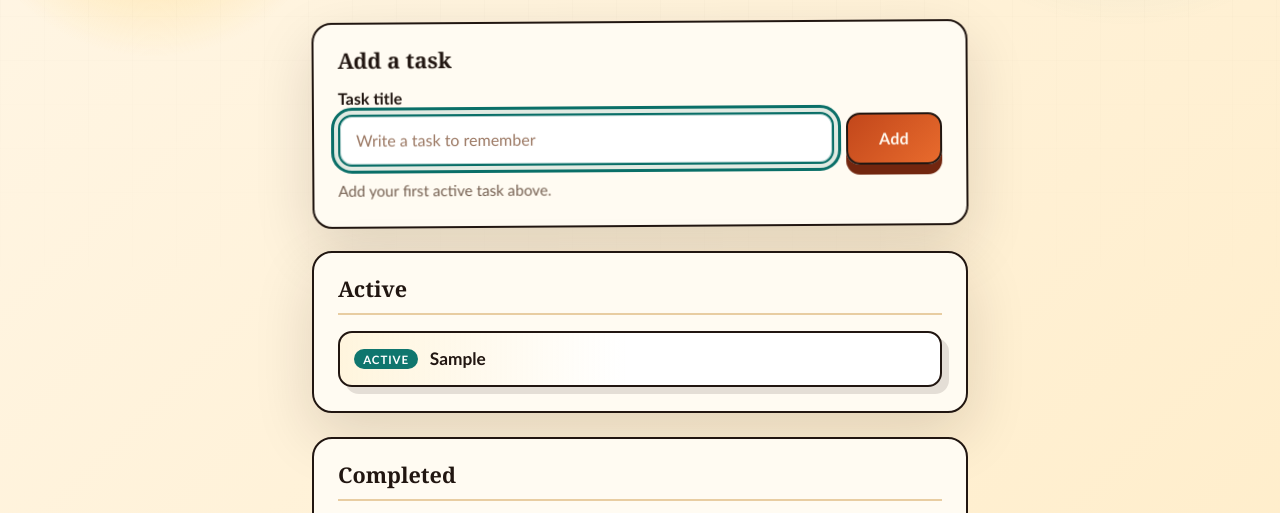
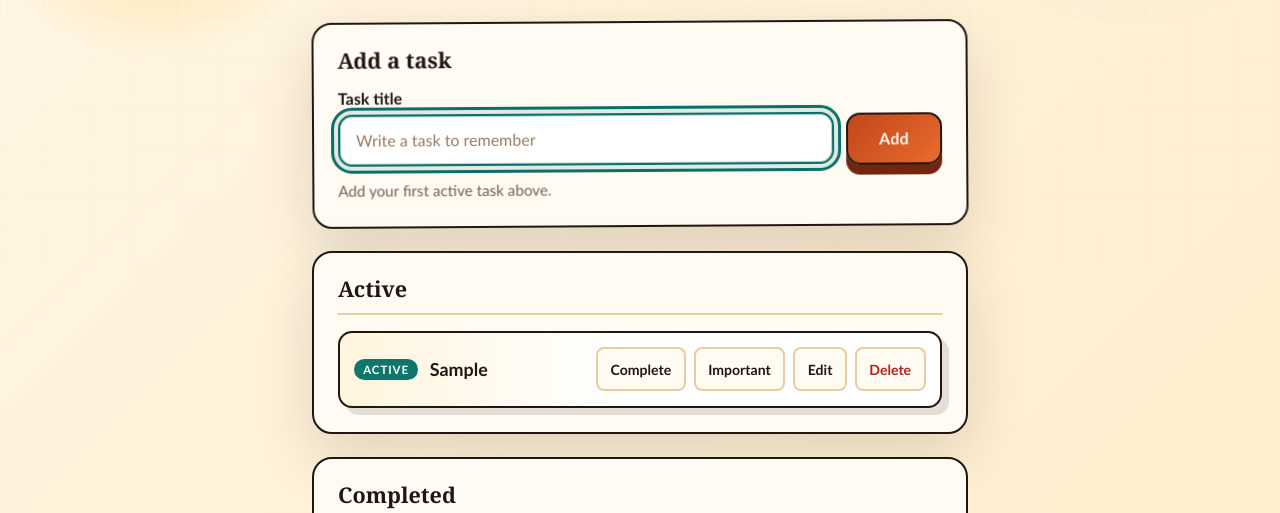
Before and after one commit to Cloly1941/simple-todo-bmad-claude, a website built with Vite: page index.html in a window 1280 px wide. Both pictures are taken after typing "Sample" into the empty fields and a click on the button "Add". Shown: the part 248-761 px from the top of the page. Built offline with nearby package versions, Linux system fonts and the light colour scheme.

Commit message:
feat(story-1.4): render active tasks with controls
Make active task rows scannable and keyboard-accessible while preserving safe text rendering for user-entered titles.

Co-Authored-By: Claude Opus 4.7 <noreply@anthropic.com>

```diff
--- a/src/render.js
+++ b/src/render.js
@@ -18,20 +18,57 @@ export function renderActiveTasks(tasks) {
   activeList.hidden = activeTasks.length === 0;
 }
 
-function createActiveTaskItem(task) {
+export function createActiveTaskItem(task) {
+  const viewModel = createActiveTaskViewModel(task);
   const item = document.createElement("li");
   item.className = "task-item";
-  item.dataset.taskId = task.id;
+  item.dataset.taskId = viewModel.id;
 
   const status = document.createElement("span");
   status.className = "task-status";
-  status.textContent = "Active";
+  status.textContent = viewModel.status;
+
+  const content = document.createElement("div");
+  content.className = "task-content";
 
   const title = document.createElement("span");
   title.className = "task-title";
-  title.textContent = task.title;
+  title.textContent = viewModel.title;
 
-  item.append(status, title);
+  content.append(title);
+
+  const actions = document.createElement("div");
+  actions.className = "task-actions";
+  actions.setAttribute("aria-label", viewModel.actionsLabel);
+
+  actions.append(...viewModel.actions.map((action) => createTaskAction(action)));
+
+  item.append(status, content, actions);
 
   return item;
 }
+
+export function createActiveTaskViewModel(task) {
+  return {
+    id: task.id,
+    title: task.title,
+    status: "Active",
+    actionsLabel: `Actions for ${task.title}`,
+    actions: [
+      { action: "complete", label: "Complete", ariaLabel: `Complete task: ${task.title}` },
+      { action: "toggle-important", label: "Important", ariaLabel: `Mark important: ${task.title}` },
+      { action: "edit", label: "Edit", ariaLabel: `Edit task: ${task.title}` },
+      { action: "delete", label: "Delete", ariaLabel: `Delete task: ${task.title}` },
+    ],
+  };
+}
+
+function createTaskAction({ action, label, ariaLabel }) {
+  const button = document.createElement("button");
+  button.className = "task-action";
+  button.type = "button";
+  button.dataset.action = action;
+  button.setAttribute("aria-label", ariaLabel);
+  button.textContent = label;
+  return button;
+}
--- a/src/styles.css
+++ b/src/styles.css
@@ -291,9 +291,9 @@ h2 {
 
 .task-item {
   display: grid;
-  grid-template-columns: auto 1fr;
+  grid-template-columns: 1fr;
   gap: var(--space-2);
-  align-items: center;
+  align-items: start;
   min-width: 0;
   padding: 0.9rem;
   border: 2px solid var(--color-text);
@@ -306,6 +306,7 @@ h2 {
 }
 
 .task-status {
+  justify-self: start;
   padding: 0.24rem 0.55rem;
   border-radius: 999px;
   background: var(--color-accent);
@@ -316,12 +317,56 @@ h2 {
   text-transform: uppercase;
 }
 
+.task-content {
+  min-width: 0;
+}
+
 .task-title {
+  display: block;
   min-width: 0;
-  font-size: 1.08rem;
-  font-weight: 800;
+  font-size: 1.12rem;
+  font-weight: 900;
   line-height: 1.35;
   overflow-wrap: anywhere;
+}
+
+.task-actions {
+  display: flex;
+  flex-wrap: wrap;
+  gap: 0.5rem;
+  min-width: 0;
+}
+
+.task-action {
+  min-height: 2.75rem;
+  padding: 0.62rem 0.78rem;
+  border: 2px solid var(--color-border);
+  border-radius: var(--radius-sm);
+  background: rgb(255 250 240 / 0.78);
+  color: var(--color-text);
+  font-size: 0.88rem;
+  font-weight: 900;
+  cursor: pointer;
+  transition: border-color 160ms ease, box-shadow 160ms ease, transform 160ms ease, background 160ms ease;
+}
+
+.task-action:hover {
+  border-color: var(--color-text);
+  background: var(--color-surface-strong);
+  transform: translateY(-1px);
+}
+
+.task-action:active {
+  transform: translateY(1px);
+}
+
+.task-action:focus-visible {
+  border-color: var(--color-focus);
+  box-shadow: 0 0 0 4px rgb(10 111 104 / 0.14);
+}
+
+.task-action[data-action="delete"] {
+  color: var(--color-error);
 }
 
 .task-section--completed {
@@ -391,4 +436,24 @@ h2 {
   .add-button {
     min-width: 6rem;
   }
+
+  .task-item {
+    grid-template-columns: auto minmax(0, 1fr);
+    align-items: center;
+  }
+
+  .task-actions {
+    grid-column: 1 / -1;
+  }
 }
+
+@media (min-width: 768px) {
+  .task-item {
+    grid-template-columns: auto minmax(0, 1fr) auto;
+  }
+
+  .task-actions {
+    grid-column: auto;
+    justify-content: end;
+  }
+}
```
Also changed, not shown: docs/stories/1-4-render-active-tasks-clearly-and-safely.md (added, +242 -0 lines), src/render.test.js (added, +40 -0 lines).
